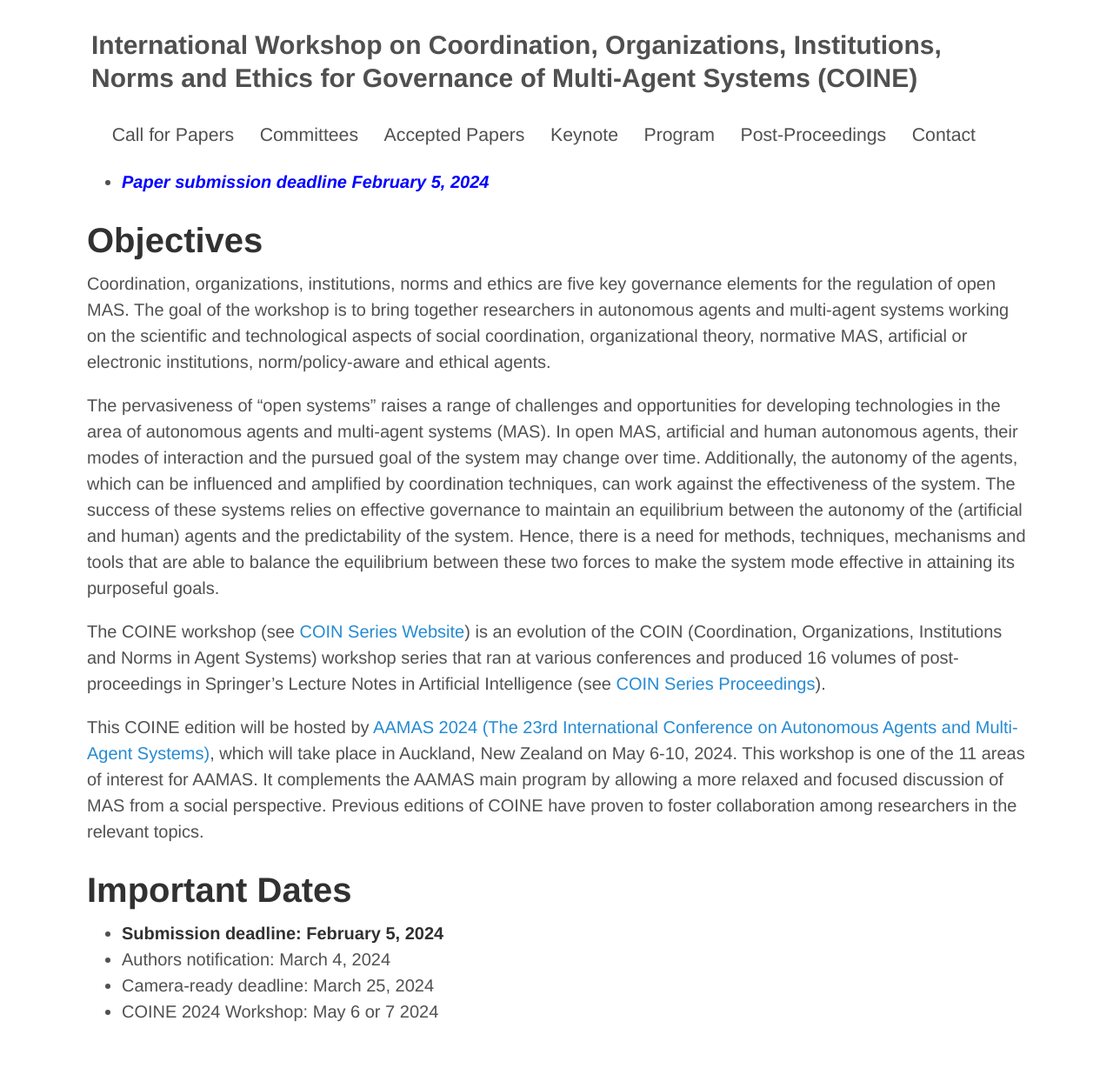
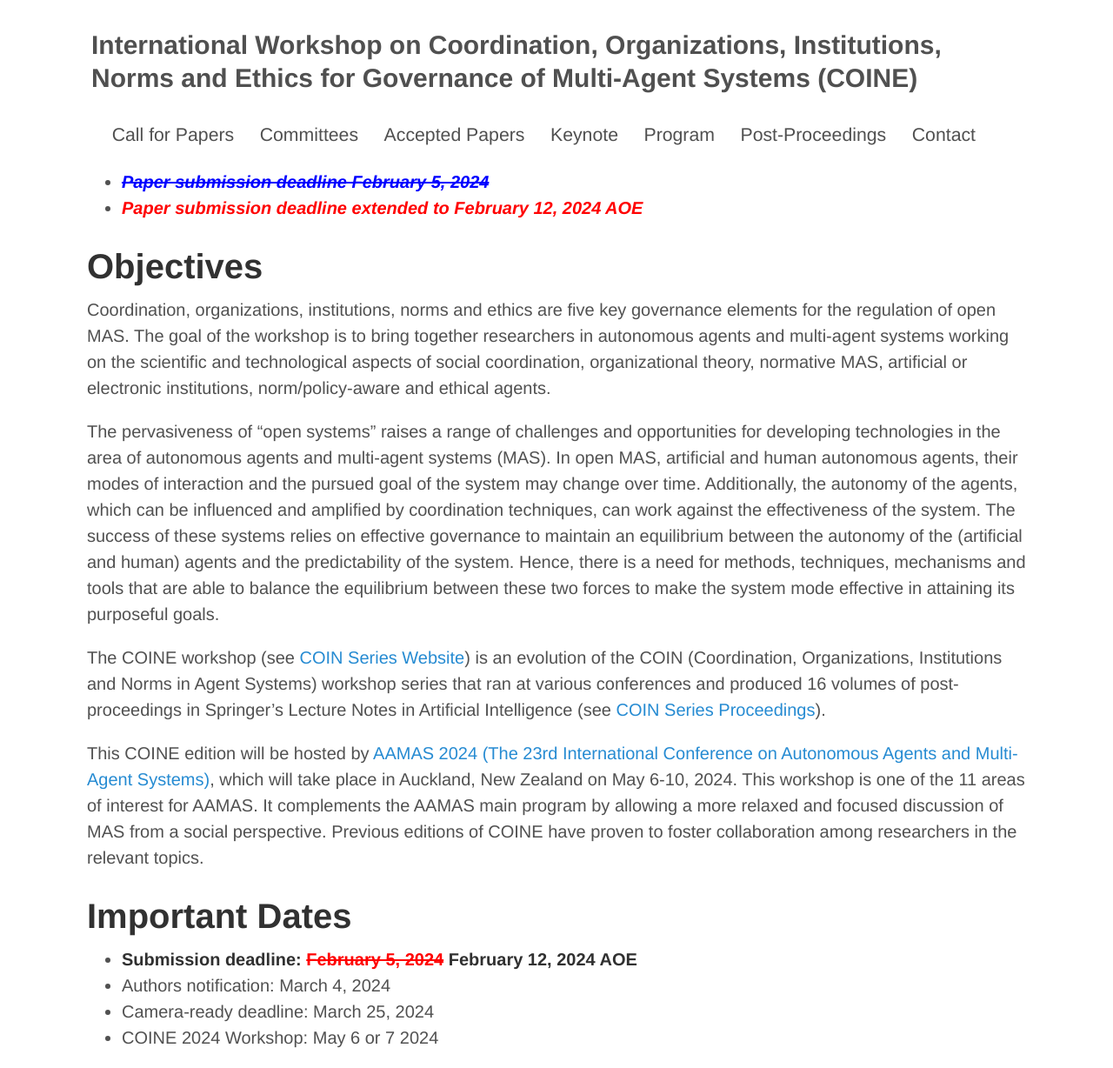
Before and after one commit to coin-workshop/coine-2024-auckland, a Jekyll site: the page built from index.md, in a window 1280 px wide. Shown: the whole page at 87% size. Built offline with Jekyll 4.4.1, drawn with Linux system fonts in a browser that asks for light colours; before the commit the page ends 1198 px from its top, so only the background shows below that.

Commit message:
Deadline extended

```diff
--- a/index.md
+++ b/index.md
@@ -4,7 +4,8 @@
 <!-- * __*<span style="color:blue">Workshop registration link available now </span>*__
 * __*<span style="color:blue">Schedule is avaible now </span>*__
 * __*<span style="color:blue">Notifications sent out on March 28, 2023 </span>*__ -->
-* __*<span style="color:blue">Paper submission deadline February 5, 2024 </span>*__
+* __*<span style="color:blue; text-decoration: line-through;">Paper submission deadline February 5, 2024</span>*__
+* __*<span style="color:red">Paper submission deadline extended to February 12, 2024 AOE</span>*__
 
 # Objectives
 
@@ -17,7 +18,7 @@ The COINE workshop (see [COIN Series Website](https://www2.pcs.usp.br/~coin/){:t
 This COINE edition will be hosted by [AAMAS 2024 (The 23rd International Conference on Autonomous Agents and Multi-Agent Systems)](https://www.aamas2024-conference.auckland.ac.nz){:target="_blank"}, which will take place in Auckland, New Zealand on May 6-10, 2024. This workshop is one of the 11 areas of interest for AAMAS. It complements the AAMAS main program by allowing a more relaxed and focused discussion of MAS from a social perspective. Previous editions of COINE have proven to foster collaboration among researchers in the relevant topics.
 
 # Important Dates
-- **Submission deadline: February 5, 2024**
+- **Submission deadline: <span style="color:red; text-decoration: line-through;">February 5, 2024</span> February 12, 2024 AOE**
 - Authors notification: March 4, 2024
 - Camera-ready deadline: March 25, 2024
 - COINE 2024 Workshop: May 6 or 7 2024
```
Also changed, not shown: call_for_papers.md (+1 -1 lines).
